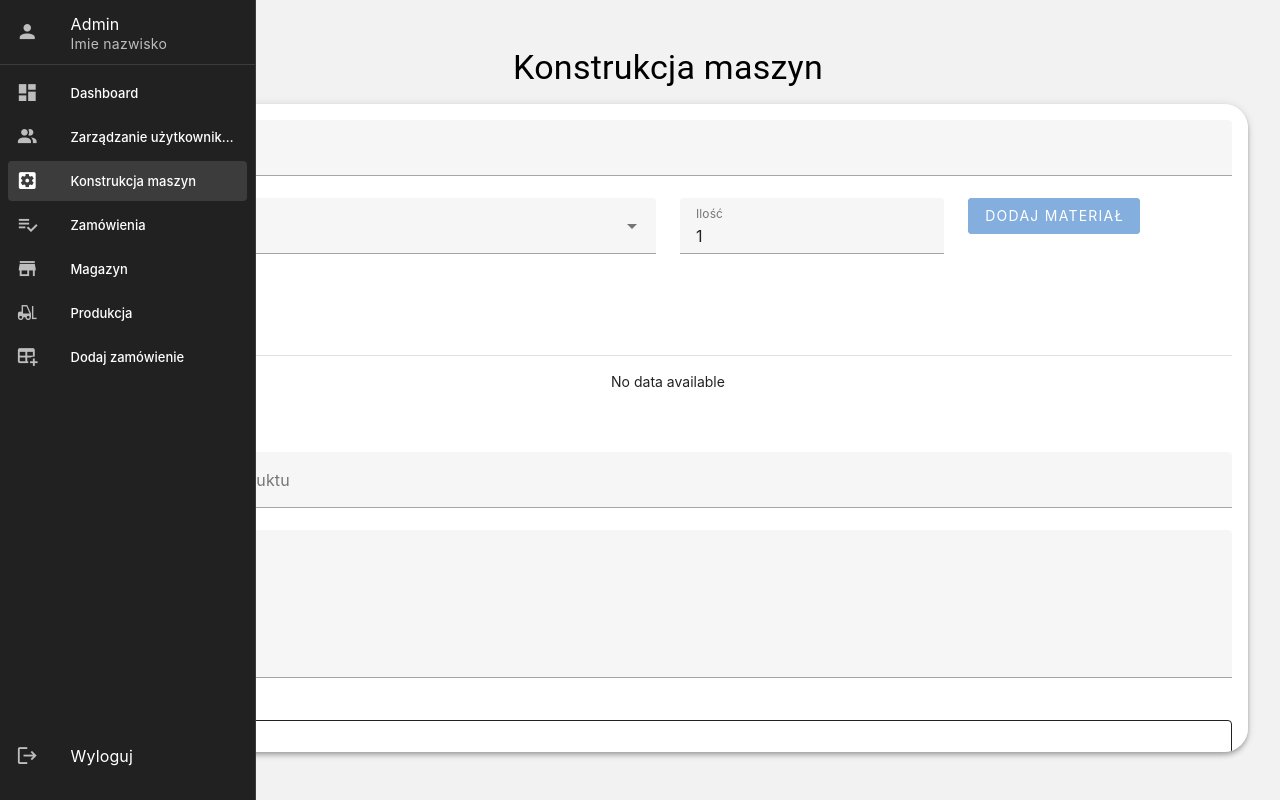
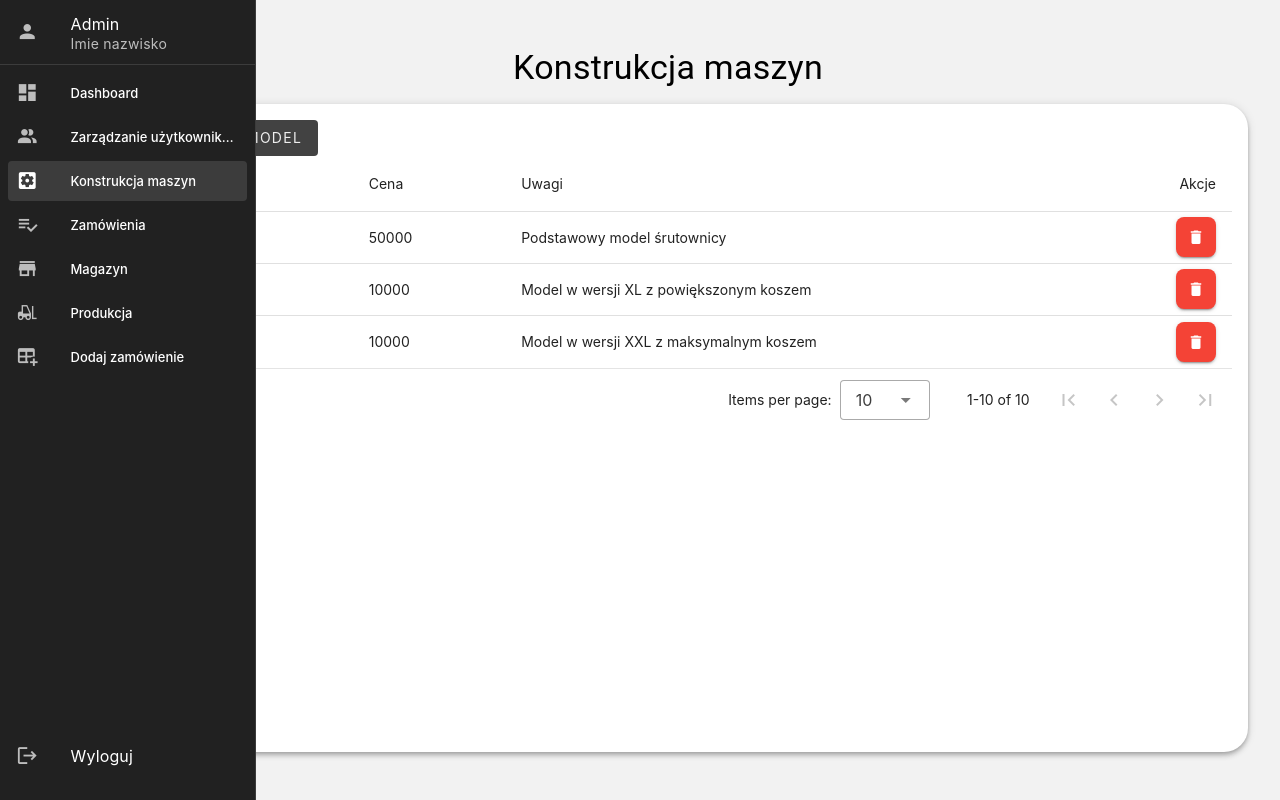
Before and after one commit to Kamil-Matusz/Shot-Blasting-Machines, a Vue app in the folder client/: page /constructions in a window 1280 px wide. Built offline with nearby package versions, Linux system fonts and the light colour scheme.

Commit message:
Modified constructor view to show all models

```diff
--- /dev/null
+++ b/client/src/components/models/ModelForm.vue
@@ -0,0 +1,35 @@
+<script setup lang="ts">
+import useVuelidate from '@vuelidate/core';
+import { modelRules } from '../../validation/rules/modelRules';
+import { InputCreateModel } from '../../models/model';
+import ValidatedTextField from '../ui/ValidatedTextField.vue';
+
+const emit = defineEmits(['onValidSubmit', 'onInvalidSubmit']);
+const model = defineModel<InputCreateModel>({ required: true });
+const validator = useVuelidate(modelRules, model);
+
+const submit = async () => {
+    console.log('submit')
+    validator.value.$touch()
+    const result = await validator.value.$validate();
+    if(result) {
+        console.log(model.value);
+        emit('onValidSubmit');
+        return
+    }
+    emit('onInvalidSubmit');
+}
+
+</script>
+
+<template>
+    <v-form class="pa-4" @submit.prevent="submit">
+        <validated-text-field :validation-prop="validator.name" label="Nazwa" class="mb-2"></validated-text-field>
+        <validated-text-field :validation-prop="validator.price" :is-number="true" label="Cena" class="mb-2"></validated-text-field>
+        <validated-text-field :validation-prop="validator.comments" label="Uwagi" class="mb-2"></validated-text-field>
+        <v-card-actions>
+            <v-spacer></v-spacer>
+            <v-btn type="submit" text="Dodaj" color="surface-variant" variant="flat"></v-btn>
+        </v-card-actions>
+    </v-form>
+</template>
--- a/client/src/validation/rules/modelRules.ts
+++ b/client/src/validation/rules/modelRules.ts
@@ -4,5 +4,6 @@ import { minLength, required, minValue } from '@vuelidate/validators'
 
 export const modelRules = computed (() => ({
     name: { required },
-    price: { required}
+    price: { required},
+    comments: {}
   }));
--- a/client/src/views/ConstructionsView.vue
+++ b/client/src/views/ConstructionsView.vue
@@ -1,171 +1,95 @@
 <script setup lang="ts">
 import BasePage from '@/components/pages/BasePage.vue'
-import { ref, computed } from 'vue'
+import type { VDataTable } from 'vuetify/components'
+import { reactive, ref } from 'vue';
+import ModelForm from '@/components/models/ModelForm.vue';
+import { useToast } from "vue-toastification";
+import { InputCreateModel } from '@/models/model';
+import { useModelStore } from '@/stores/modelStore';
 
-const tickLabels = ref({
-  0: 'Mały',
-  1: 'Średni',
-  2: 'Duży',
-  3: 'Ekstra duży',
+type ReadonlyHeaders = VDataTable['$props']['headers']
+
+const modelStore = useModelStore();
+const toast = useToast();
+
+const headers: ReadonlyHeaders = [
+  {
+    title: 'Id',
+    align: 'start',
+    sortable: false,
+    key: 'id',
+  },
+  { title: 'Nazwa', key: 'name', align: 'start' },
+  { title: 'Cena', key: 'price', align: 'start' },
+  { title: 'Uwagi', key: 'comments', align: 'start'},
+  { title: 'Akcje', key: 'actions', align: 'end' },
+]
+
+//Temporary items to replace with data from store
+const items = ref([{
+  id: 1,
+  name: "Standard",
+  price: 50000.00,
+  comments: "Podstawowy model śrutownicy"
+},
+{
+  id: 2,
+  name: "XL",
+  price: 10000.00,
+  comments: "Model w wersji XL z powiększonym koszem"
+},
+{
+  id: 3,
+  name: "XXL",
+  price: 10000.00,
+  comments: "Model w wersji XXL z maksymalnym koszem"
+},]);
+
+//Temporary options to replace with real pagination data
+const options = ref({
+  itemsPerPage: 10,
+  totalItems: 10,
+  loading: false
 })
 
-const isLoading = ref(false);
-const isActive = ref(false);
-const isSaved = ref(false);
+const modelToAdd = ref(new InputCreateModel());
 
-function confirm() {
-  isLoading.value = true;
-
-  setTimeout(() => {
-    isLoading.value = false;
-    isSaved.value = true;
-  }, 2000);
-
+const add = () => {
+  // materialsStore.dispatchCreateMaterial(materialToAdd) <= when api will be working;
+  toast.success("Pomyślnie dodano nowy model", {
+    timeout: 2000
+  });
+  modelToAdd.value = new InputCreateModel();
 }
 
-const selectedMaterial = ref('');
-const quantity = ref(1);
-const selectedMaterials = ref([]);
-const materials = ref([
-  { name: 'Stal', price: 10 },
-  { name: 'Farba', price: 5 },
-  { name: 'Łożysko', price: 8 },
-]);
-
-function calculatePrice(material) {
-  const selectedMaterial = materials.value.find(item => item.name === material);
-  return selectedMaterial ? selectedMaterial.price : 0;
+const deleteModel = (id: number) => {
+  // materialsStore.dispatchDeleteMaterial(id) <= when api will be working;
+  toast.success("Pomyślnie usunięto model", {
+    timeout: 2000
+  });
 }
 
-const headers = [
-  { text: 'Materiał', align: 'start', value: 'material' },
-  { text: 'Ilość', value: 'quantity' },
-  { text: 'Akcja', value: 'action', sortable: false },
-];
-
-function addMaterial() {
-  if (selectedMaterial.value && quantity.value > 0) {
-    const existingMaterialIndex = selectedMaterials.value.findIndex(item => item.material === selectedMaterial.value);
-
-    if (existingMaterialIndex !== -1) {
-      selectedMaterials.value[existingMaterialIndex].quantity += quantity.value;
-    } else {
-      selectedMaterials.value.push({ material: selectedMaterial.value, quantity: quantity.value });
-    }
-
-    selectedMaterial.value = '';
-    quantity.value = 1;
-  }
-}
-
-function removeMaterial(item) {
-  const index = selectedMaterials.value.indexOf(item);
-  if (index !== -1) {
-    selectedMaterials.value.splice(index, 1);
-  }
-}
-
-const totalPrice = computed(() => {
-  let total = 0;
-  for (const item of selectedMaterials.value) {
-    const materialPrice = calculatePrice(item.material);
-    total += materialPrice * item.quantity;
-  }
-  return total;
-});
 </script>
 
 <template>
   <BasePage title="Konstrukcja maszyn">
-    <v-sheet class="mx-auto" width="auto">
-      <v-form @submit.prevent>
-        <v-text-field label="Nazwa modelu"></v-text-field>
+    <v-dialog max-width="500">
+      <template v-slot:activator="{ props: activatorProps }">
+        <v-btn v-bind="activatorProps" color="surface-variant" variant="flat">+Dodaj nowy model</v-btn>
+      </template>
 
-      <v-row>
-        <v-col cols="12" md="6">
-          <v-select v-model="selectedMaterial" :items="materials.map(material => material.name)" label="Wybierz materiał"></v-select>
-
-        </v-col>
-        <v-col cols="12" md="3">
-          <v-text-field v-model.number="quantity" label="Ilość" type="number" min="1"></v-text-field>
-        </v-col>
-        <v-col cols="12" md="3">
-          <v-btn color="primary" @click="addMaterial" :disabled="!selectedMaterial || quantity < 1">Dodaj materiał</v-btn>
-        </v-col>
-      </v-row>
-
-      <v-row>
-        <v-col cols="12">
-          <v-data-table :headers="headers" :items="selectedMaterials" hide-default-footer>
-            <template v-slot:item.action="{ item }">
-              <v-btn color="error" @click="removeMaterial(item)">Usuń</v-btn>
-            </template>
-          </v-data-table>
-        </v-col>
-      </v-row>
-
-        <p class="font-weight-bold mb-5">
-          Załączniki
-        </p>
-
-        <v-file-input label="Zdjęcia produktu" counter multiple show-size></v-file-input>
-
-        <v-textarea label="Uwagi"></v-textarea>
-
-        <v-card class="mb-5 mt-5" title="Koszt" subtitle="Poniżej znajduje się bazowy koszt urządzenia."
-          variant="outlined">
-          <h1 class="mb-4 text-center">
-            {{ totalPrice }} PLN
-          </h1>
+      <template v-slot:default="{ isActive }">
+        <v-card title="Nowy model" rounded="lg">
+          <ModelForm v-model="modelToAdd" @on-valid-submit="add(), isActive.value = false"></ModelForm>
         </v-card>
-
-        <v-dialog max-width="500" v-model="isActive">
-          <template v-slot:activator="{ props: activatorProps }">
-            <v-row class="align-center justify-end">
-              <v-btn color="blue" class="ma-3" v-bind="activatorProps" text="Dodaj maszynę" variant="flat"></v-btn>
-            </v-row>
-          </template>
-
-          <template v-slot:default>
-            <template v-if="isLoading">
-              <v-card>
-                <v-card-text class="ma-5">
-                  <v-row class="align-center justify-space-between">
-                    Zapisuję maszynę
-                    <v-progress-circular indeterminate color="blue"></v-progress-circular>
-                  </v-row>
-                </v-card-text>
-              </v-card>
-            </template>
-            <template v-else-if="isSaved">
-              <v-card title="Sukces">
-                <v-card-text class="ma-5">
-                  Twoja maszyna została poprawnie zapisana
-                </v-card-text>
-
-                <v-card-actions>
-                  <v-spacer></v-spacer>
-                  <v-btn text="Powrót" @click="isActive = false; isSaved = false"></v-btn>
-                </v-card-actions>
-              </v-card>
-            </template>
-            <template v-else>
-              <v-card title="Potwierdź">
-                <v-card-text>
-                  Czy na pewno chcesz dodać nową maszynę?
-                </v-card-text>
-
-                <v-card-actions>
-                  <v-spacer></v-spacer>
-                  <v-btn color="blue" class="ma-3" text="Dodaj maszynę" variant="flat" @click="confirm"></v-btn>
-                  <v-btn text="Anuluj" @click="isActive = false"></v-btn>
-                </v-card-actions>
-              </v-card>
-            </template>
-
-          </template>
-        </v-dialog>
-      </v-form>
-    </v-sheet>
+      </template>
+    </v-dialog>
+    <v-data-table-server v-model:items-per-page="options.itemsPerPage" :headers="headers" :items="items"
+      :items-length="options.totalItems" :loading="options.loading" item-value="name">
+      <template v-slot:item.actions="{ item }" dense>
+        <v-btn @click="deleteModel(item.id)" rounded="lg" size="small" color="red" class="ml-2"
+          icon="mdi-delete"></v-btn>
+      </template>
+    </v-data-table-server>
   </BasePage>
 </template>
```
Also changed, not shown: client/src/stores/modelStore.ts (+4 -6 lines).
